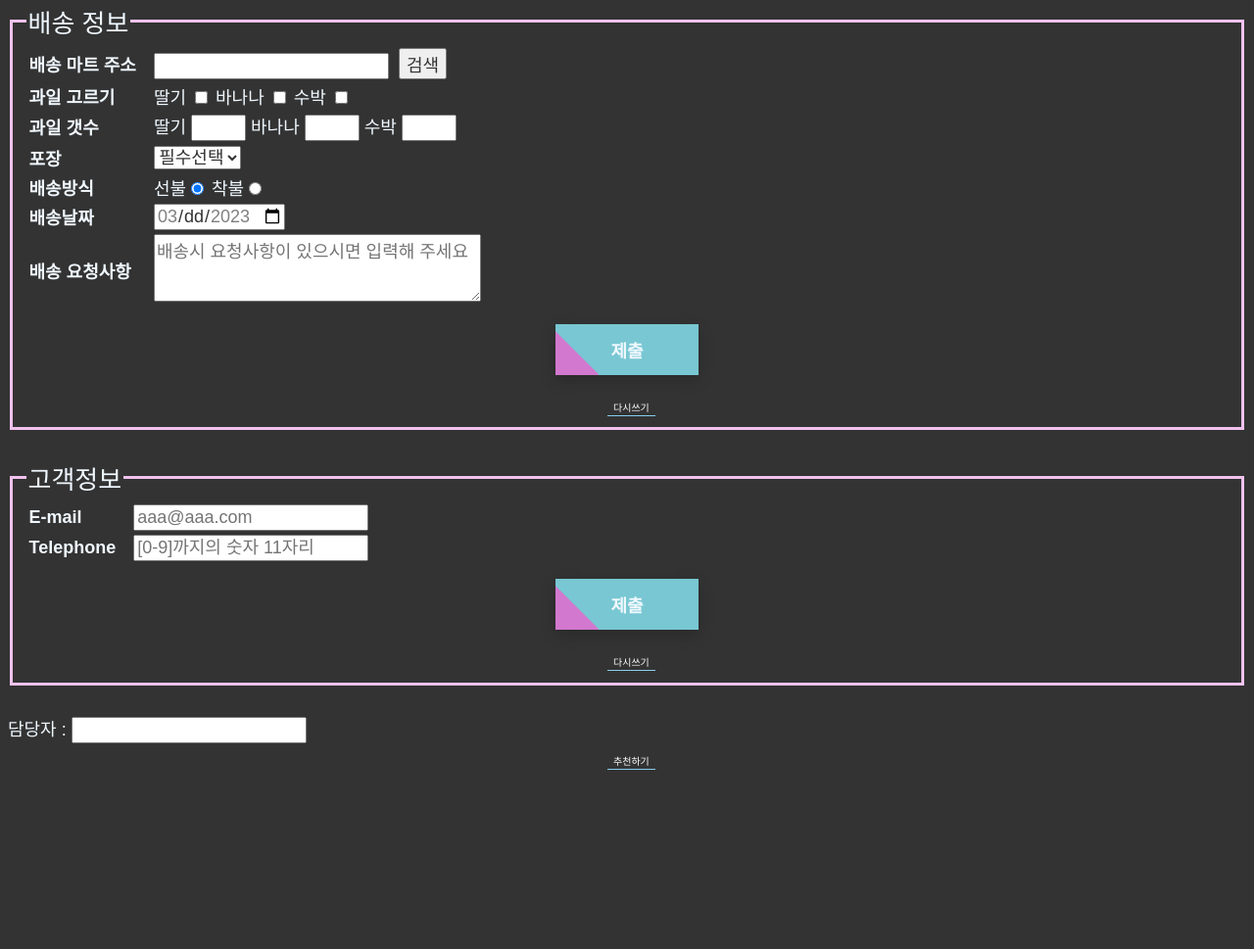
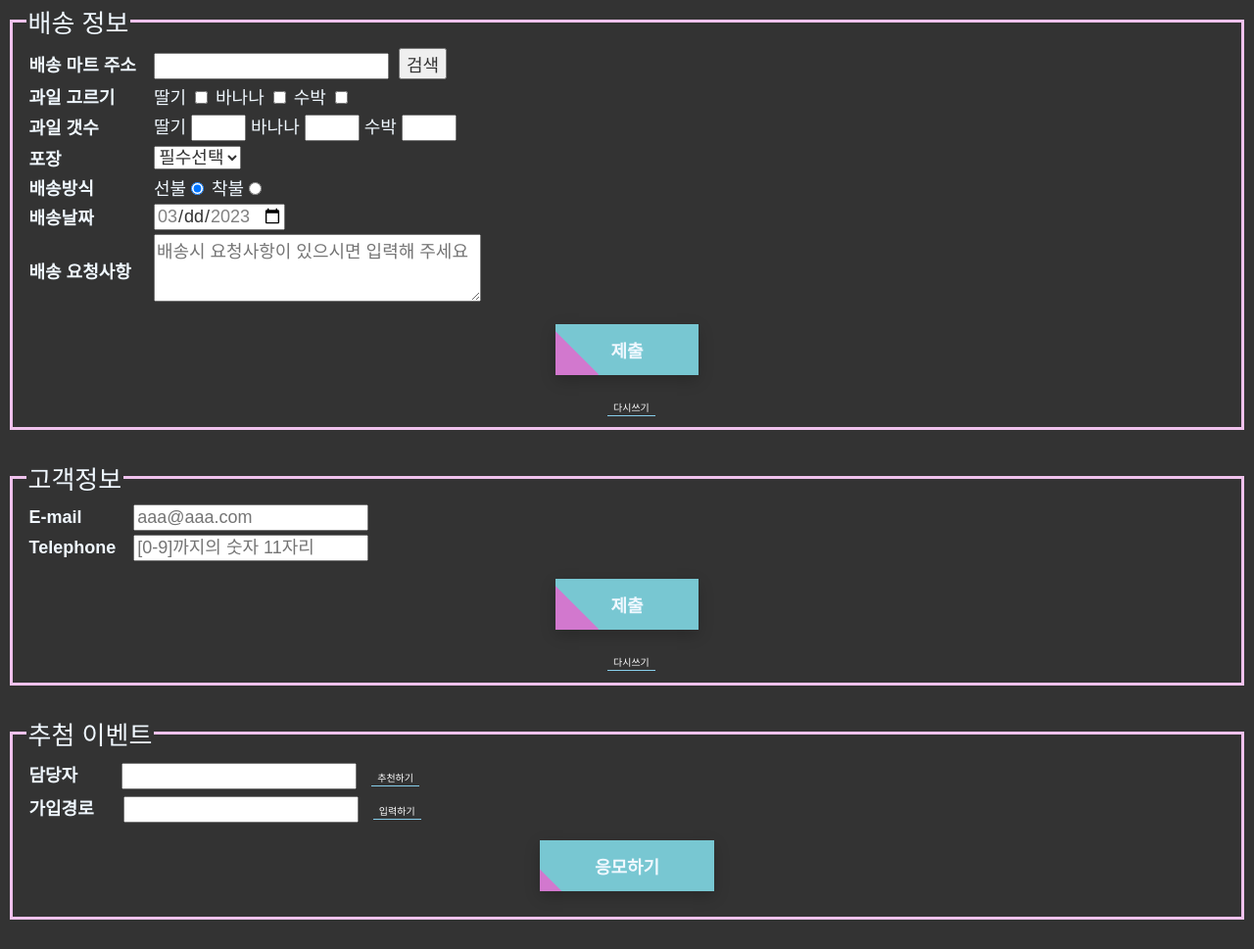
Before and after one commit to snoh6839/20230303, a plain HTML site: page foamTag/index.html in a window 1280 px wide. Shown: the part 232-1201 px from the top of the page at 98% size. Before the commit the page ends 1048 px from the top, so only its background shows below. Drawn offline with Linux system fonts and the light colour scheme; a web font is replaced by a local one.

Commit message:
data-list

```diff
--- a/foamTag/index.html
+++ b/foamTag/index.html
@@ -174,14 +174,41 @@
     </form>
     <form>
         <form>
-            담당자 : <input type="text" name="deplist" list="depList"><br>
+            <fieldset>
+                <legend>추첨 이벤트</legend>
+                <table>
+                    <tr>
+                        <th align="left">
+                            <label for="deplist" style="margin-right: 40px;">담당자</label>
+                            <input type="text" name="deplist" list="depList">
+                            <input class="reWrite" type="submit" value="추천하기" style="margin-left: 10px;">
+                        </th>
+                        <td>
                             <datalist id="depList">
                                 <option value="김수진"></option>
                                 <option value="이진아"></option>
                                 <option value="정상용"></option>
                                 <option value="주성후"></option>
                             </datalist>
-            <input class="reWrite" type="submit" value="추천하기">
+                        </td>
+                    </tr>
+                    <tr>
+                        <th align="left">
+                            <label for="jList" style="margin-right: 25px;">가입경로</label>
+                            <input type="text" name="jlist" list="jList">
+                            <input class="reWrite" type="submit" value="입력하기" style="margin-left: 10px;">
+                        </th>
+                        <td>
+                            <datalist id="jList">
+                                <option value="블로그"></option>
+                                <option value="지인소개"></option>
+                                <option value="기타"></option>
+                            </datalist>
+                        </td>
+                    </tr>
+                </table>
+                <button type="submit" class="btn"><span>응모하기</span></button>
+            </fieldset>
         </form>
     </form>
 </body>
```
Lines whose indentation alone changed are shown as unchanged.
